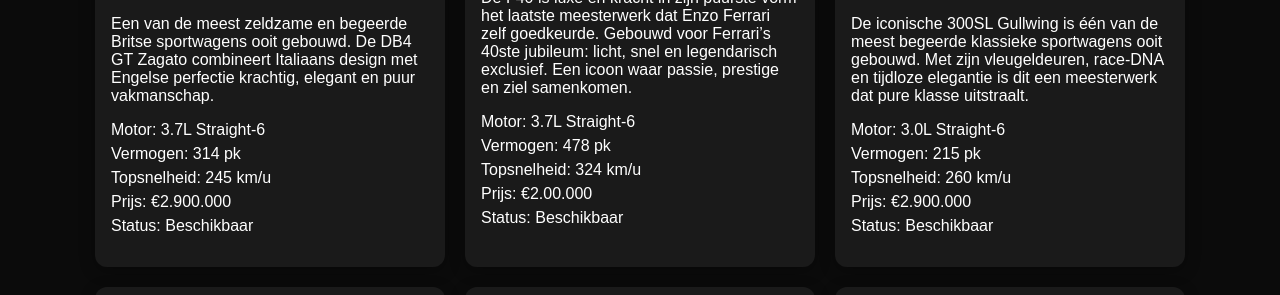
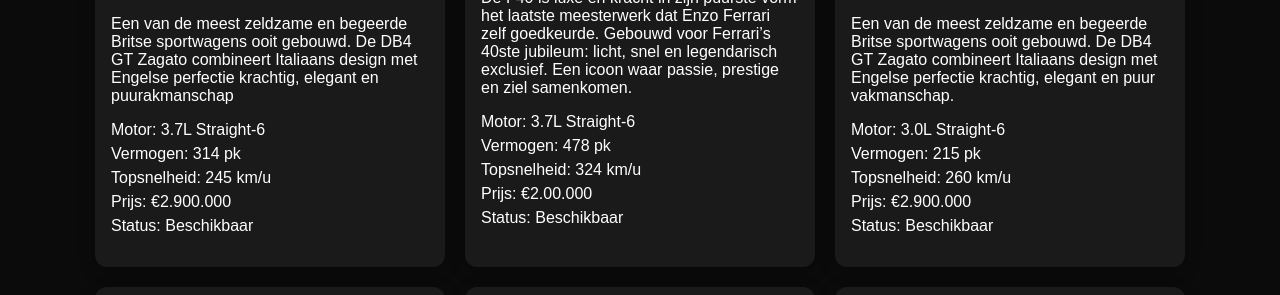
Before and after one commit to AP-IT-GH/projectopdracht-mohamxd-1, a plain HTML site: page project-opdracht/stock.html in a window 1280 px wide. Shown: the part 479-774 px from the top of the page. Drawn offline with Linux system fonts and the light colour scheme.

```diff
--- a/project-opdracht/stock.html
+++ b/project-opdracht/stock.html
@@ -41,9 +41,7 @@
       <div class="car">
         <img src="./assets/image/imggullwing.jpg" alt="Mercedes-Benz 300SL Gullwing">
       <h2>Mercedes-Benz 300SL Gullwing</h2>
-      <p>Een van de meest zeldzame en begeerde Britse sportwagens ooit gebouwd.
-        De DB4 GT Zagato combineert Italiaans design met Engelse perfectie
-        krachtig, elegant en puur vakmanschap.</p>
+      <p>Een van de meest zeldzame en begeerde Britse sportwagens ooit gebouwd. De DB4 GT Zagato combineert Italiaans design met Engelse perfectie krachtig, elegant en puurakmanschap</p>
       <ul>
         <li>Motor: 3.7L Straight-6</li>
         <li>Vermogen: 314 pk</li>
@@ -72,8 +70,9 @@
      <div class="car">
       <img src="./assets/image/aston_martin.jpg" alt="Aston Martin DB4 GT Zagato (1960)">
     <h2>Aston Martin DB4 GT Zagato (1960)</h2>
-    <p>De iconische 300SL Gullwing is één van de meest begeerde klassieke sportwagens ooit gebouwd.
-      Met zijn vleugeldeuren, race-DNA en tijdloze elegantie is dit een meesterwerk dat pure klasse uitstraalt.</p>
+    <p>Een van de meest zeldzame en begeerde Britse sportwagens ooit gebouwd.
+        De DB4 GT Zagato combineert Italiaans design met Engelse perfectie
+        krachtig, elegant en puur vakmanschap.</p>
     <ul>
       <li>Motor: 3.0L Straight-6</li>
       <li>Vermogen: 215 pk</li>
```
